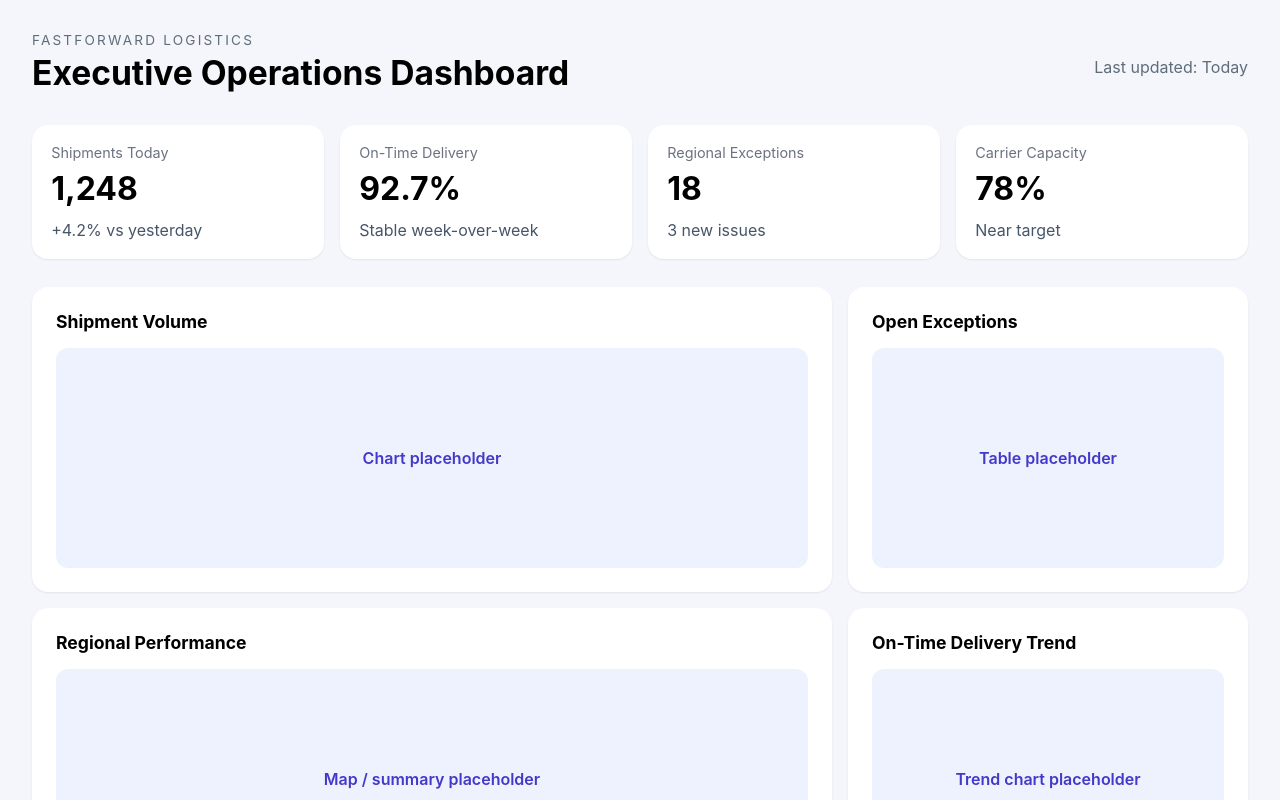
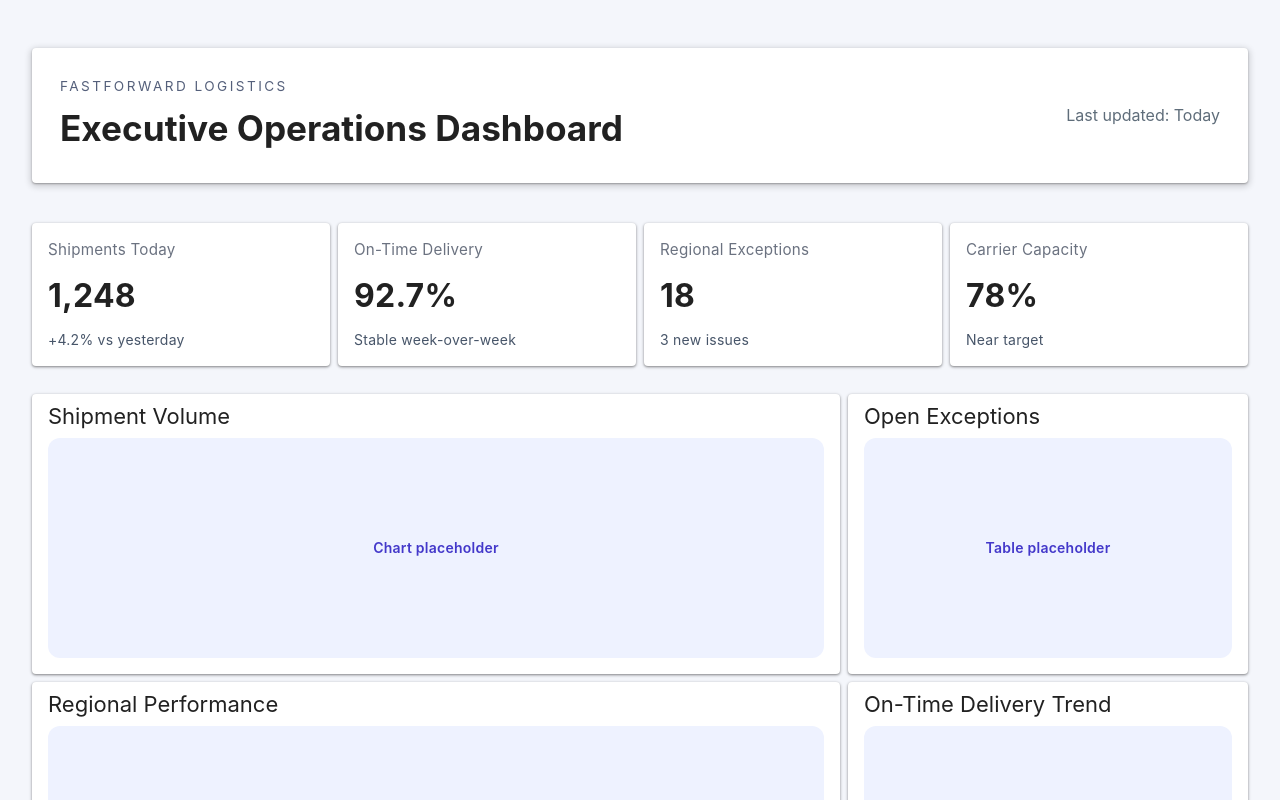
Before and after one commit to reggie-business/200-my-dashboard, a Vue app: page / in a window 1280 px wide. Shown: the top 800 px of the page. Built offline with nearby package versions, Linux system fonts and the light colour scheme.

Commit message:
Add Vuetify and dashboard layout

```diff
--- a/src/App.vue
+++ b/src/App.vue
@@ -1,5 +1,7 @@
 <template>
-  <router-view />
+  <v-app>
+    <router-view />
+  </v-app>
 </template>
 
 <script setup lang="ts"></script>
@@ -13,4 +15,7 @@ body,
   font-family: Inter, ui-sans-serif, system-ui, -apple-system, BlinkMacSystemFont, 'Segoe UI', sans-serif;
   background: #f4f6fb;
 }
+body {
+  background: #f4f6fb;
+}
 </style>
--- a/src/main.ts
+++ b/src/main.ts
@@ -1,5 +1,18 @@
 import { createApp } from 'vue';
 import App from './App.vue';
 import router from './router';
+import 'vuetify/styles';
+import '@mdi/font/css/materialdesignicons.css';
+import { createVuetify } from 'vuetify';
+import * as components from 'vuetify/components';
+import * as directives from 'vuetify/directives';
 
-createApp(App).use(router).mount('#app');
+const vuetify = createVuetify({
+	components,
+	directives,
+	icons: {
+		defaultSet: 'mdi'
+	}
+});
+
+createApp(App).use(router).use(vuetify).mount('#app');
--- a/src/views/HomeView.vue
+++ b/src/views/HomeView.vue
@@ -1,6 +1,8 @@
 <template>
-  <main class="dashboard">
-    <header class="dashboard__header">
+  <v-main class="dashboard">
+    <v-container fluid>
+      <v-sheet class="header-sheet mb-10" elevation="2" rounded>
+        <div class="header-content">
           <div>
             <p class="eyebrow">FastForward Logistics</p>
             <h1>Executive Operations Dashboard</h1>
@@ -8,106 +10,117 @@
           <div class="header-meta">
             <p>Last updated: Today</p>
           </div>
-    </header>
+        </div>
+      </v-sheet>
 
-    <section class="metrics-grid">
-      <article class="metric-card">
-        <p class="metric-label">Shipments Today</p>
-        <p class="metric-value">1,248</p>
-        <p class="metric-note">+4.2% vs yesterday</p>
-      </article>
-      <article class="metric-card">
-        <p class="metric-label">On-Time Delivery</p>
-        <p class="metric-value">92.7%</p>
-        <p class="metric-note">Stable week-over-week</p>
-      </article>
-      <article class="metric-card">
-        <p class="metric-label">Regional Exceptions</p>
-        <p class="metric-value">18</p>
-        <p class="metric-note">3 new issues</p>
-      </article>
-      <article class="metric-card">
-        <p class="metric-label">Carrier Capacity</p>
-        <p class="metric-value">78%</p>
-        <p class="metric-note">Near target</p>
-      </article>
-    </section>
+      <v-row class="metrics-row" dense>
+        <v-col cols="12" md="3" v-for="metric in metrics" :key="metric.label">
+          <v-card elevation="1" rounded>
+            <v-card-text>
+              <p class="metric-label">{{ metric.label }}</p>
+              <p class="metric-value">{{ metric.value }}</p>
+              <p class="metric-note">{{ metric.note }}</p>
+            </v-card-text>
+          </v-card>
+        </v-col>
+      </v-row>
 
-    <section class="dashboard-layout">
-      <div class="chart-card">
-        <h2>Shipment Volume</h2>
+      <v-row dense>
+        <v-col cols="12" md="8">
+          <v-card elevation="1" rounded class="section-card">
+            <v-card-title>Shipment Volume</v-card-title>
+            <v-card-text>
               <div class="placeholder">Chart placeholder</div>
-      </div>
-      <div class="exception-card">
-        <h2>Open Exceptions</h2>
+            </v-card-text>
+          </v-card>
+        </v-col>
+        <v-col cols="12" md="4">
+          <v-card elevation="1" rounded class="section-card">
+            <v-card-title>Open Exceptions</v-card-title>
+            <v-card-text>
               <div class="placeholder">Table placeholder</div>
-      </div>
-      <div class="regional-card">
-        <h2>Regional Performance</h2>
+            </v-card-text>
+          </v-card>
+        </v-col>
+        <v-col cols="12" md="8">
+          <v-card elevation="1" rounded class="section-card">
+            <v-card-title>Regional Performance</v-card-title>
+            <v-card-text>
               <div class="placeholder">Map / summary placeholder</div>
-      </div>
-      <div class="trend-card">
-        <h2>On-Time Delivery Trend</h2>
+            </v-card-text>
+          </v-card>
+        </v-col>
+        <v-col cols="12" md="4">
+          <v-card elevation="1" rounded class="section-card">
+            <v-card-title>On-Time Delivery Trend</v-card-title>
+            <v-card-text>
               <div class="placeholder">Trend chart placeholder</div>
-      </div>
-    </section>
-  </main>
+            </v-card-text>
+          </v-card>
+        </v-col>
+      </v-row>
+    </v-container>
+  </v-main>
 </template>
 
-<script setup lang="ts"></script>
+<script setup lang="ts">
+const metrics = [
+  { label: 'Shipments Today', value: '1,248', note: '+4.2% vs yesterday' },
+  { label: 'On-Time Delivery', value: '92.7%', note: 'Stable week-over-week' },
+  { label: 'Regional Exceptions', value: '18', note: '3 new issues' },
+  { label: 'Carrier Capacity', value: '78%', note: 'Near target' }
+];
+</script>
 
 <style scoped>
 .dashboard {
-  padding: 2rem;
+  padding: 2rem 1rem;
+  min-height: 100vh;
+  background: #f4f6fb;
 }
 
-.dashboard__header {
+.header-sheet {
+  padding: 1.75rem;
+}
+
+.header-content {
   display: flex;
   justify-content: space-between;
-  align-items: flex-end;
+  align-items: center;
+  flex-wrap: wrap;
   gap: 1rem;
-  margin-bottom: 2rem;
 }
 
 .eyebrow {
   margin: 0;
   text-transform: uppercase;
-  letter-spacing: 0.16em;
-  color: #5f6d7a;
+  letter-spacing: 0.18em;
+  color: #55607b;
   font-size: 0.85rem;
 }
 
 h1 {
-  margin: 0.25rem 0 0;
-  font-size: 2.1rem;
+  margin: 0.35rem 0 0;
+  font-size: 2.2rem;
+  font-weight: 700;
 }
 
 .header-meta {
   color: #5f6d7a;
 }
 
-.metrics-grid {
-  display: grid;
-  grid-template-columns: repeat(4, minmax(0, 1fr));
-  gap: 1rem;
+.metrics-row {
   margin-bottom: 1.75rem;
 }
 
-.metric-card {
-  padding: 1.2rem;
-  border-radius: 1rem;
-  background: white;
-  box-shadow: 0 1px 2px rgba(15, 23, 42, 0.08);
-}
-
 .metric-label {
-  margin: 0 0 0.5rem;
+  margin: 0;
   color: #6b7280;
-  font-size: 0.9rem;
+  font-size: 0.95rem;
 }
 
 .metric-value {
-  margin: 0;
+  margin: 0.75rem 0 0;
   font-size: 2rem;
   font-weight: 700;
 }
@@ -117,42 +130,8 @@ h1 {
   color: #475569;
 }
 
-.dashboard-layout {
-  display: grid;
-  grid-template-columns: 2fr 1fr;
-  grid-template-rows: repeat(2, minmax(0, auto));
-  gap: 1rem;
-}
-
-.chart-card,
-.exception-card,
-.regional-card,
-.trend-card {
-  padding: 1.5rem;
-  border-radius: 1rem;
-  background: white;
-  box-shadow: 0 1px 2px rgba(15, 23, 42, 0.08);
-}
-
-.chart-card {
-  grid-column: 1 / 2;
-}
-
-.exception-card {
-  grid-column: 2 / 3;
-}
-
-.regional-card {
-  grid-column: 1 / 2;
-}
-
-.trend-card {
-  grid-column: 2 / 3;
-}
-
-h2 {
-  margin: 0 0 1rem;
-  font-size: 1.1rem;
+.section-card {
+  min-height: 280px;
 }
 
 .placeholder {
@@ -166,10 +145,9 @@ h2 {
   font-weight: 600;
 }
 
-@media (max-width: 1100px) {
-  .metrics-grid,
-  .dashboard-layout {
-    grid-template-columns: 1fr;
+@media (max-width: 960px) {
+  .dashboard {
+    padding: 1rem;
   }
 }
 </style>
--- a/tsconfig.json
+++ b/tsconfig.json
@@ -5,6 +5,7 @@
     "module": "ESNext",
     "moduleResolution": "Bundler",
     "strict": true,
+    "skipLibCheck": true,
     "jsx": "preserve",
     "sourceMap": true,
     "resolveJsonModule": true,
--- a/vite.config.ts
+++ b/vite.config.ts
@@ -1,6 +1,7 @@
 import { defineConfig } from 'vite';
 import vue from '@vitejs/plugin-vue';
+import vuetify from 'vite-plugin-vuetify';
 
 export default defineConfig({
-  plugins: [vue()]
+  plugins: [vue(), vuetify({ autoImport: true })]
 });
```
Also changed, not shown: package.json (+5 -2 lines), src/main.js (+13 -1 lines), 2 other files (tests, documents, lock files or other folders). Lines whose indentation alone changed are shown as unchanged.
